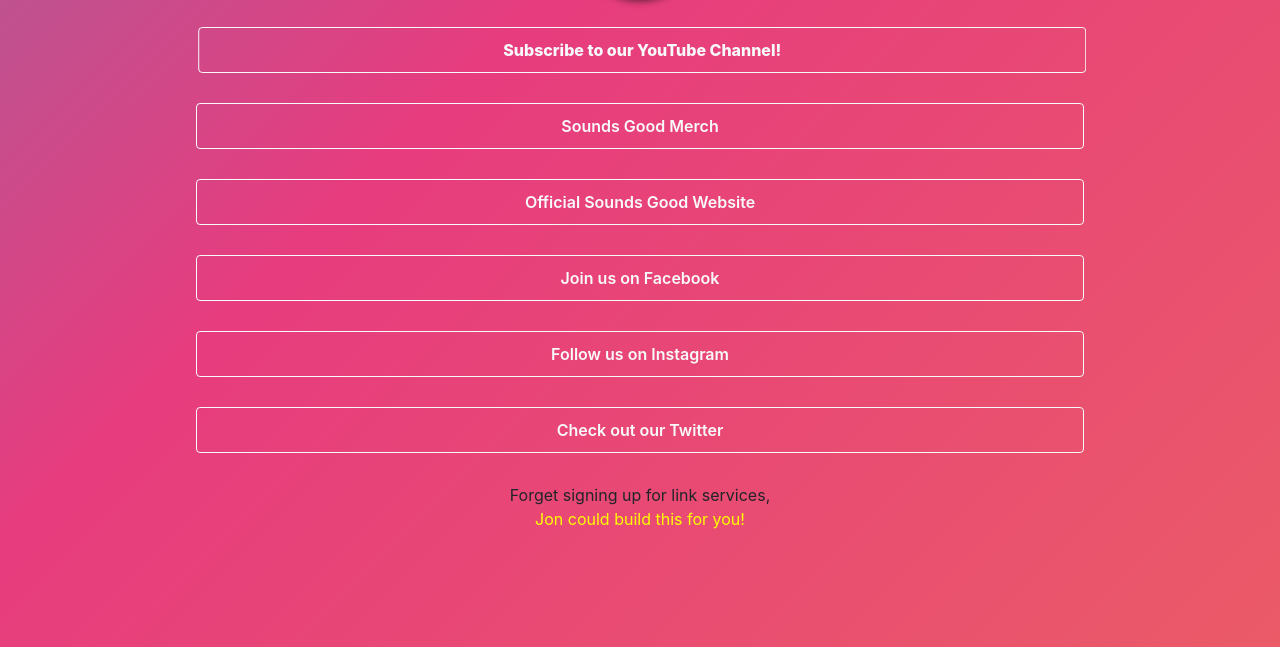
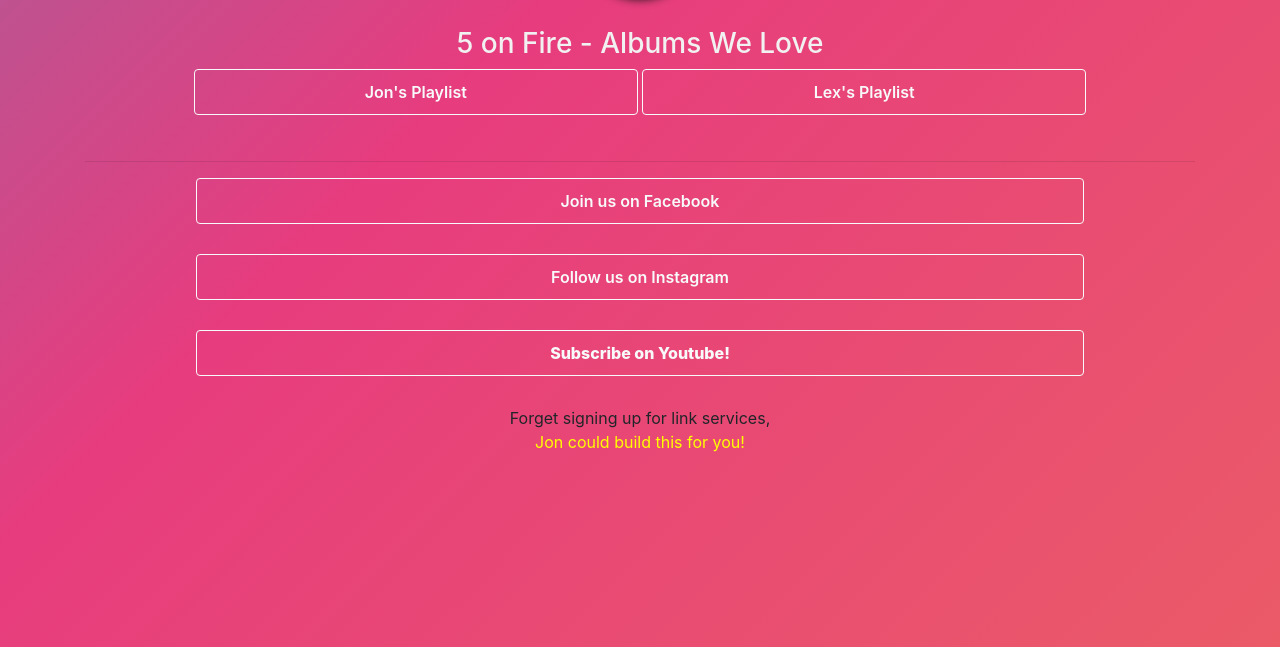
Before and after one commit to jaskinner/linky, a plain HTML site: page index.html in a window 1280 px wide. Shown: the part 153-800 px from the top of the page. Drawn offline with nearby package versions, Linux system fonts and the light colour scheme.

Commit message:
first commit

```diff
--- a/index.html
+++ b/index.html
@@ -4,84 +4,67 @@
 <head>
     <meta http-equiv="Content-Type" content="text/html; charset=windows-1252">
 
-    <title>Sounds Good | All the Links!</title>
+    <title>Faster on Fire | Links!</title>
 
     <meta name="viewport" content="width=device-width, initial-scale=1">
 
-    <meta property="og:title" content="Sounds Good | All the Links!">
-    <meta property="og:description" content="All the links you could ever need for the Sounds Good web series">
-    <meta property="og:image" content="https://scontent-iad3-1.xx.fbcdn.net/v/t1.0-9/125431157_111602887429339_6622130734527589512_o.jpg?_nc_cat=104&ccb=2&_nc_sid=09cbfe&_nc_ohc=binbWnkwdycAX_Sxb7L&_nc_oc=AQk-NrugrbjycTxpSxRFuk5R-lLkIJ1fGafRpC_l_pC6fBqML4VK7sUs8vdQBt0mrI0&_nc_ht=scontent-iad3-1.xx&oh=c6342001b61cdce33a430174f6fefce7&oe=5FD9802D">
-    <meta property="og:url" content="https://soundsgood.show">
+    <meta property="og:title" content="Faster on Fire | Links!">
+    <meta property="og:description" content="Faster on Fire links so you can get to everything you need in one place.">
+    <meta property="og:image" content="https://lh3.googleusercontent.com/SKA_96-nfLoPP93dbvEl-UeoTL9oL9XkhxKvZ4IHpkqfEmNJ4S_ZX3dYWogceQcNszLXGN0lnyY6fqR2YgYlJVnvBfAYhdBH4Fi-ZB-GuGS2SMG8oYCmTXQhl0ycSFgm57_GqhNe9Q=w600-h315-p-k">
+    <meta property="og:url" content="https://fasteronfire.com">
 
-    <meta name="twitter:title" content="Sounds Good | All the Links!">
-    <meta name="twitter:description" content="All the links you could ever need for the Sounds Good web series">
-    <meta name="twitter:image" content=" https://scontent-iad3-1.xx.fbcdn.net/v/t1.0-9/125431157_111602887429339_6622130734527589512_o.jpg?_nc_cat=104&ccb=2&_nc_sid=09cbfe&_nc_ohc=binbWnkwdycAX_Sxb7L&_nc_oc=AQk-NrugrbjycTxpSxRFuk5R-lLkIJ1fGafRpC_l_pC6fBqML4VK7sUs8vdQBt0mrI0&_nc_ht=scontent-iad3-1.xx&oh=c6342001b61cdce33a430174f6fefce7&oe=5FD9802D">
+    <meta name="twitter:title" content="Faster on Fire | Links!">
+    <meta name="twitter:description" content="Faster on Fire links so you can get to everything you need in one place">
+    <meta name="twitter:image" content="https://lh3.googleusercontent.com/SKA_96-nfLoPP93dbvEl-UeoTL9oL9XkhxKvZ4IHpkqfEmNJ4S_ZX3dYWogceQcNszLXGN0lnyY6fqR2YgYlJVnvBfAYhdBH4Fi-ZB-GuGS2SMG8oYCmTXQhl0ycSFgm57_GqhNe9Q=w600-h315-p-k">
     <meta name="twitter:card" content="summary_large_image">
 
     <link rel="stylesheet" href="./style.css">
     <link rel="stylesheet" href="https://stackpath.bootstrapcdn.com/bootstrap/4.1.3/css/bootstrap.min.css"
           integrity="sha384-MCw98/SFnGE8fJT3GXwEOngsV7Zt27NXFoaoApmYm81iuXoPkFOJwJ8ERdknLPMO" crossorigin="anonymous">
-    <!-- Global site tag (gtag.js) - Google Analytics -->
-    <script async src="https://www.googletagmanager.com/gtag/js?id=G-XYVKSVEXV8"></script>
-    <script>
-        window.dataLayer = window.dataLayer || [];
-        function gtag(){dataLayer.push(arguments);}
-        gtag('js', new Date());
-
-        gtag('config', 'G-XYVKSVEXV8');
-    </script>
 </head>
 
 <body>
-<!-- Alpha.ly Version 0.1 | Development Version -->
+
 <div class="container">
     <div class="col-xs-12">
         <div class="text-center" style="padding-top: 30px; padding-bottom: 30px;">
             <img class="backdrop linktree">
-            <!--            <h2 style="color: #ffffff; padding-top: 20px;">Sounds Good</h2>-->
         </div>
     </div>
 </div>
-
 
 <div class="container">
     <div class="col-xs-12">
         <div class="text-center">
             <div style="padding-bottom: 30px;">
-                <button onclick="location.href='https://www.youtube.com/channel/UCwCphmisSinNa9wTWJJ90UA'"
-                        type="button" class="btn btn-outline-light shake"
-                        style="width: 80%; padding-top:10px; padding-bottom:10px; font-weight: 800;">
-                    Subscribe to our YouTube Channel!
+                <h3 style="color: #f1f1f1;">5 on Fire - Albums We Love</h3>
+                <button onclick="location.href='https://open.spotify.com/playlist/2GYOWn5oCrGcs5HctJUSg9?si=jaCZwl_hSDCbkDc7XMqtlg&nd=1'" type="button" class="btn btn-outline-light"
+                        style="width: 40%; padding-top:10px; padding-bottom:10px; font-weight: 600;">
+                    Jon's Playlist
+                </button>
+                <button onclick="location.href='https://open.spotify.com/playlist/5TcVr2mqH8svAmGDowHvj0?si=uvVI2ClXT1yACIHm4QFiVQ&nd=1'" type="button" class="btn btn-outline-light"
+                        style="width: 40%; padding-top:10px; padding-bottom:10px; font-weight: 600;">
+                    Lex's Playlist
                 </button>
             </div>
+            <hr>
             <div style="padding-bottom: 30px;">
-                <button onclick="location.href='https://www.facebook.com/pg/soundsgood.show/shop_nt/'" type="button" class="btn btn-outline-light"
-                        style="width: 80%; padding-top:10px; padding-bottom:10px; font-weight: 600;">
-                    Sounds Good Merch
-                </button>
-            </div>
-            <div style="padding-bottom: 30px;">
-                <button onclick="location.href='https://soundsgood.show'" type="button" class="btn btn-outline-light"
-                        style="width: 80%; padding-top:10px; padding-bottom:10px; font-weight: 600;">
-                    Official Sounds Good Website
-                </button>
-            </div>
-            <div style="padding-bottom: 30px;">
-                <button onclick="location.href='https://www.facebook.com/soundsgood.show'" type="button" class="btn btn-outline-light"
+                <button onclick="location.href='https://www.facebook.com/fasteronfirenc'" type="button" class="btn btn-outline-light"
                         style="width: 80%; padding-top:10px; padding-bottom:10px; font-weight: 600;">
                     Join us on Facebook
                 </button>
             </div>
             <div style="padding-bottom: 30px;">
-                <button onclick="location.href='https://instagram.com/soundsgood_show'" type="button" class="btn btn-outline-light"
+                <button onclick="location.href='https://instagram.com/fasteronfirenc'" type="button" class="btn btn-outline-light"
                         style="width: 80%; padding-top:10px; padding-bottom:10px; font-weight: 600;">
                     Follow us on Instagram
                 </button>
             </div>
             <div style="padding-bottom: 30px;">
-                <button onclick="location.href='https://twitter.com/soundsgood_show'" type="button" class="btn btn-outline-light"
-                        style="width: 80%; padding-top:10px; padding-bottom:10px; font-weight: 600;">
-                    Check out our Twitter
+                <button onclick="location.href='https://www.youtube.com/channel/UCFn4ePldHfZN-9JAYoRownQ'"
+                        type="button" class="btn btn-outline-light"
+                        style="width: 80%; padding-top:10px; padding-bottom:10px; font-weight: 800;">
+                    Subscribe on Youtube!
                 </button>
             </div>
         </div>
--- a/style.css
+++ b/style.css
@@ -89,7 +89,7 @@
 .linktree {
     width: 120px;
     height: 120px;
-    background-image: url("./logo.PNG");
+    background-image: url("https://lh3.googleusercontent.com/SKA_96-nfLoPP93dbvEl-UeoTL9oL9XkhxKvZ4IHpkqfEmNJ4S_ZX3dYWogceQcNszLXGN0lnyY6fqR2YgYlJVnvBfAYhdBH4Fi-ZB-GuGS2SMG8oYCmTXQhl0ycSFgm57_GqhNe9Q=w600-h315-p-k");
     background-size: cover;
     background-repeat: no-repeat;
     background-position: 50% 50%;
```
Also changed, not shown: README.md, 1 other file.
